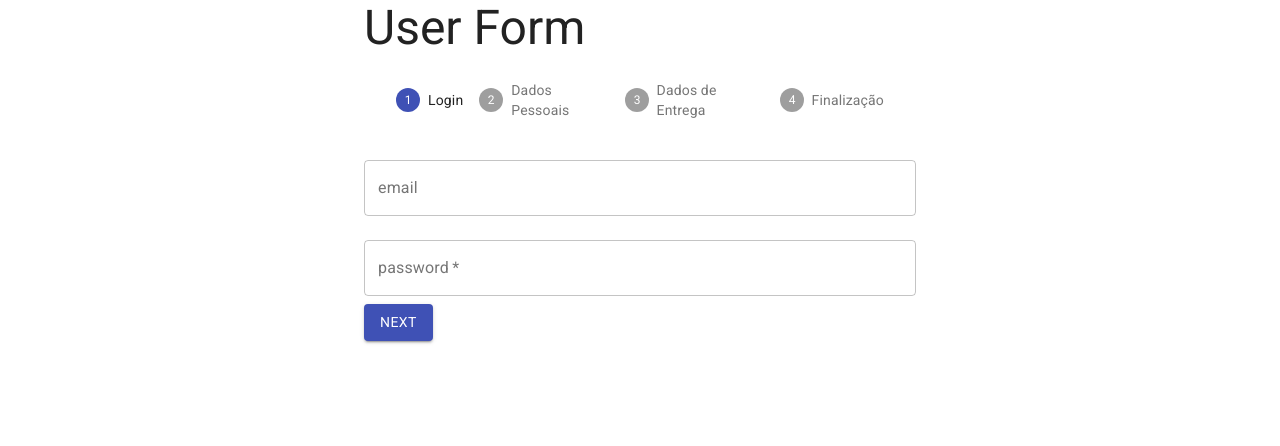
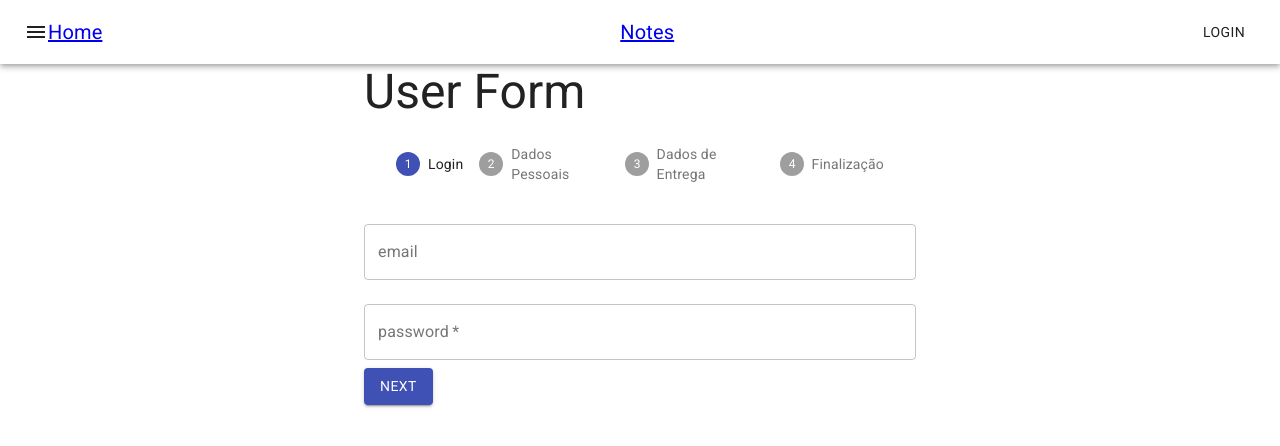
Before and after one commit to rafaelmauricioaraujo/reep, a React (Create React App) app: page / in a window 1280 px wide. Shown: the top 446 px of the page. Built offline with nearby package versions, Linux system fonts and the light colour scheme.

Commit message:
creating a header nav bar

```diff
--- a/package.json
+++ b/package.json
@@ -3,8 +3,12 @@
   "version": "0.1.0",
   "private": true,
   "dependencies": {
+    "@emotion/react": "^11.5.0",
+    "@emotion/styled": "^11.3.0",
     "@fontsource/roboto": "^4.5.0",
     "@material-ui/core": "^4.12.3",
+    "@mui/icons-material": "^5.0.4",
+    "@mui/material": "^5.0.4",
     "@testing-library/jest-dom": "^5.14.1",
     "@testing-library/react": "^11.2.7",
     "@testing-library/user-event": "^12.8.3",
--- a/src/App.js
+++ b/src/App.js
@@ -3,6 +3,7 @@ import NoteList from "./components/NoteList";
 import RegistrationForm from "./components/RegistrationForm";
 import CategoryList from "./components/CategoryList/CategoryList";
 import UserForm from "./components/UserForm/UserForm";
+import Header from "./components/Header/Header";
 import Page404 from "./components/404/Page404";
 
 import "./assets/App.css";
@@ -34,6 +35,7 @@ function App() {
 
   return (
     <Router>
+      <Header />
       <Switch>
         <Route exact path="/">
           <section className="content">
@@ -82,7 +84,7 @@ function App() {
           </section>
         </Route>
         <Route>
-          <Page404 className="content"/>
+          <Page404 className="content" />
         </Route>
       </Switch>
     </Router>
--- /dev/null
+++ b/src/components/Header/Header.jsx
@@ -0,0 +1,38 @@
+import * as React from "react";
+import { Link } from "react-router-dom";
+import AppBar from "@mui/material/AppBar";
+import Box from "@mui/material/Box";
+import Toolbar from "@mui/material/Toolbar";
+import Typography from "@mui/material/Typography";
+import Button from "@mui/material/Button";
+import IconButton from "@mui/material/IconButton";
+import MenuIcon from "@mui/icons-material/Menu";
+
+function Header() {
+  return (
+    <Box sx={{ flexGrow: 1 }}>
+      <AppBar position="static">
+        <Toolbar>
+          <IconButton
+            size="large"
+            edge="start"
+            color="inherit"
+            aria-label="menu"
+            sx={{ mr: 2 }}
+          >
+            <MenuIcon />
+          </IconButton>
+          <Typography variant="h6" component="div" sx={{ flexGrow: 1 }}>
+            <Link to="/">Home</Link>
+          </Typography>
+          <Typography variant="h6" component="div" sx={{ flexGrow: 1 }}>
+            <Link to="/reep">Notes</Link>
+          </Typography>
+          <Button color="inherit">Login</Button>
+        </Toolbar>
+      </AppBar>
+    </Box>
+  );
+}
+
+export default Header;
--- /dev/null
+++ b/src/components/Header/index.js
@@ -0,0 +1,2 @@
+import Header from "./Header";
+export default Header;
```
Also changed, not shown: src/components/Header/style.css (added), 1 other file (tests, documents, lock files or other folders).
